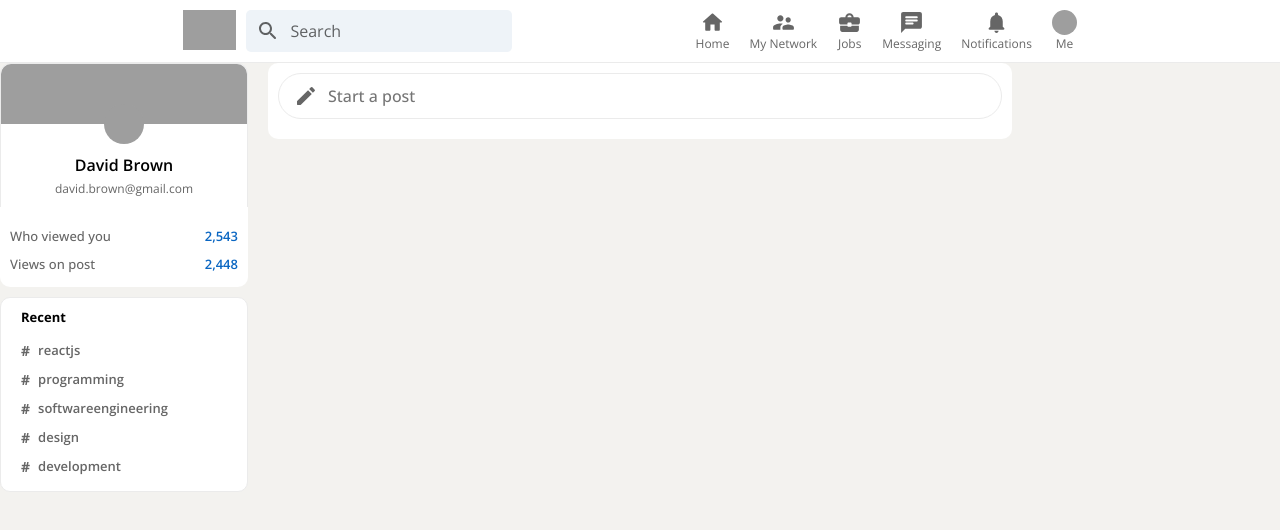
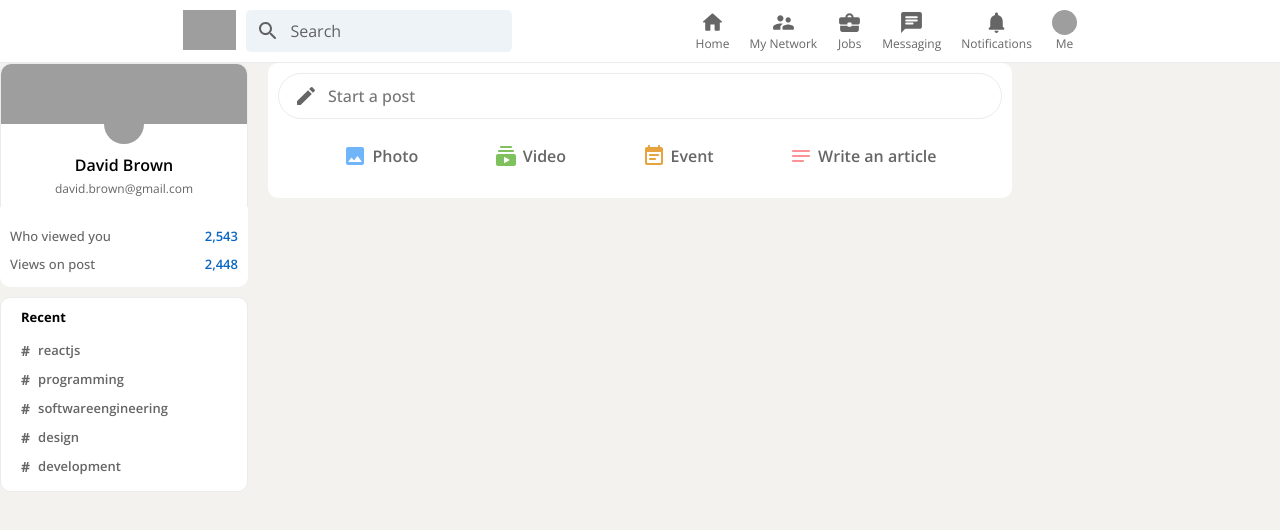
Before and after one commit to poojash27/linkedin-clone, a React (Create React App) app: page / in a window 1280 px wide. Shown: the top 530 px of the page. Built offline with nearby package versions, Linux system fonts and the light colour scheme; grey boxes are pictures that could not be loaded.

Commit message:
Building the Input Option

```diff
--- a/src/components/Feed.css
+++ b/src/components/Feed.css
@@ -3,6 +3,7 @@
   margin: 0 20px;
 }
 
+/* Input Container: Write a post */
 .feed__inputContainer {
   margin-bottom: 20px;
   padding: 10px 10px 20px;
@@ -17,6 +18,7 @@
   border: 1px solid #ebebeb;
   border-radius: 30px;
 }
+
 .feed__input form {
   width: 100%;
   display: flex;
@@ -33,3 +35,9 @@
 .feed__input form button {
   display: none;
 }
+
+/* Input Options: Photo Video etc */
+.feed__inputOptions {
+  display: flex;
+  justify-content: space-evenly;
+}
--- a/src/components/Feed.js
+++ b/src/components/Feed.js
@@ -1,6 +1,11 @@
 import React from 'react';
 import './Feed.css';
+import InputOption from './InputOption';
 import CreateRoundedIcon from '@mui/icons-material/CreateRounded';
+import ImageRoundedIcon from '@mui/icons-material/ImageRounded';
+import SubscriptionsRoundedIcon from '@mui/icons-material/SubscriptionsRounded';
+import EventNoteRoundedIcon from '@mui/icons-material/EventNoteRounded';
+import NotesRoundedIcon from '@mui/icons-material/NotesRounded';
 
 function Feed() {
   return (
@@ -13,6 +18,13 @@ function Feed() {
                     <button type="submit">Send</button>
                 </form>
             </div>
+
+            <div className="feed__inputOptions">
+                <InputOption Icon={ImageRoundedIcon} title="Photo" iconColor="#70B5F9" />
+                <InputOption Icon={SubscriptionsRoundedIcon} title="Video" iconColor="#7FC15E" />
+                <InputOption Icon={EventNoteRoundedIcon} title="Event" iconColor="#E7A33E" />
+                <InputOption Icon={NotesRoundedIcon} title="Write an article" iconColor="#FC9295" />
+            </div>
         </div>
     </div>
   );
--- /dev/null
+++ b/src/components/InputOption.css
@@ -0,0 +1,16 @@
+.inputOption {
+  margin-top: 15px;
+  padding: 10px;
+  display: flex;
+  align-items: center;
+  color: #666;
+  cursor: pointer;
+}
+.inputOption:hover {
+  background: #ebebeb;
+  border-radius: 10px;
+}
+.inputOption h4 {
+  margin-left: 5px;
+  font-weight: 600;
+}
--- /dev/null
+++ b/src/components/InputOption.js
@@ -0,0 +1,11 @@
+import React from 'react';
+import './InputOption.css';
+
+function InputOption({ Icon, title, iconColor }) {
+    return <div className="inputOption">
+        <Icon style={{ color: iconColor}} />
+        <h4>{title}</h4>
+    </div>;
+}
+
+export default InputOption;
```
